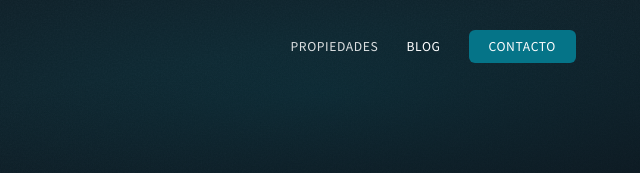
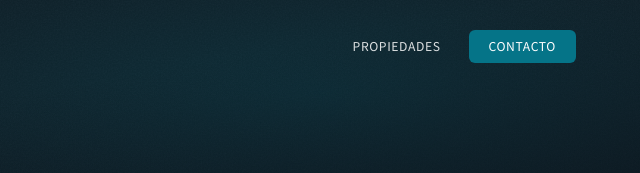
Before and after one commit to federicocuellosdev/patagonica, a plain HTML site: page index.html in a window 1280 px wide. Shown: the top 173 px of the page, 640-1280 px from the left. Drawn offline with Linux system fonts and the light colour scheme; a web font is replaced by a local one.

Commit message:
style(nav): quitar Blog del menú

```diff
--- a/index.html
+++ b/index.html
@@ -232,7 +232,6 @@
     <nav>
       <ul>
         <li><a href="https://patagonicapropiedades.com.ar/propiedades">Propiedades</a></li>
-        <li><a href="." class="active">Blog</a></li>
         <li><a href="https://patagonicapropiedades.com.ar/contacto" class="nav-cta">Contacto</a></li>
       </ul>
     </nav>
```
